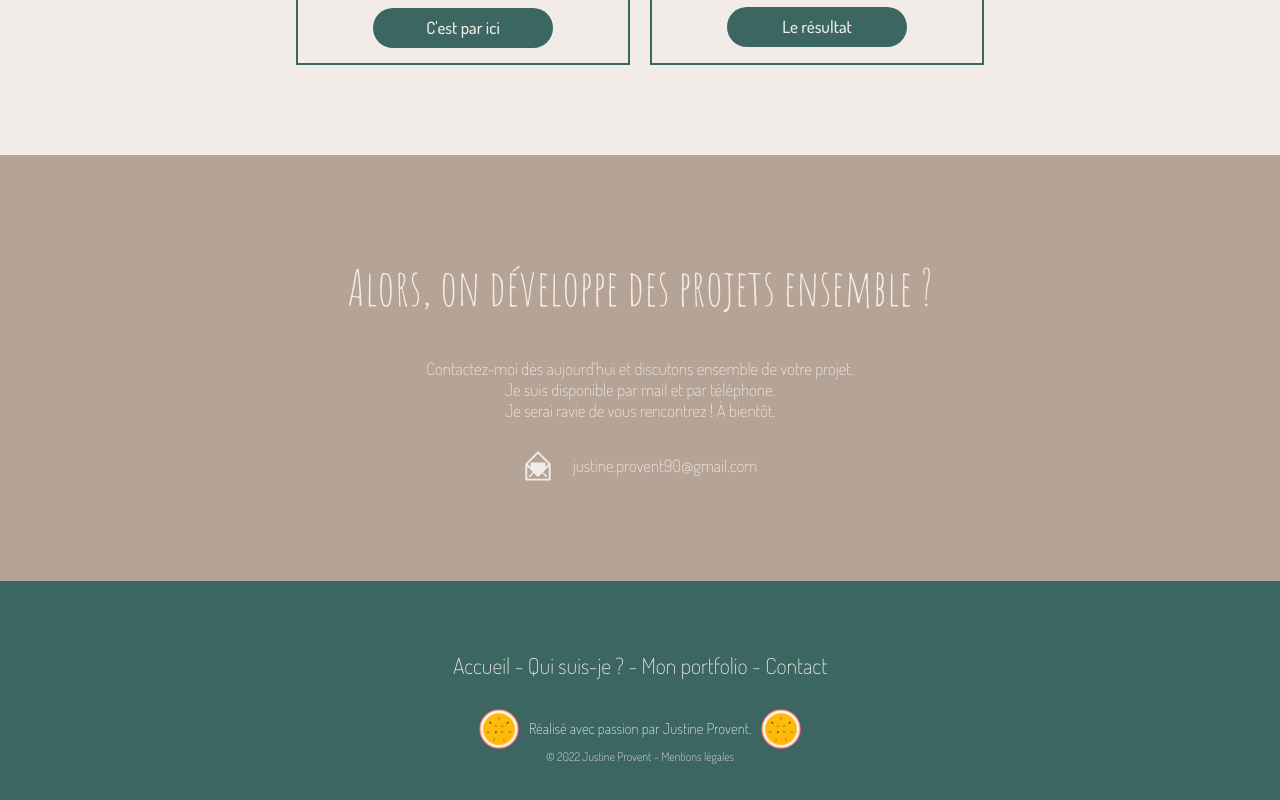
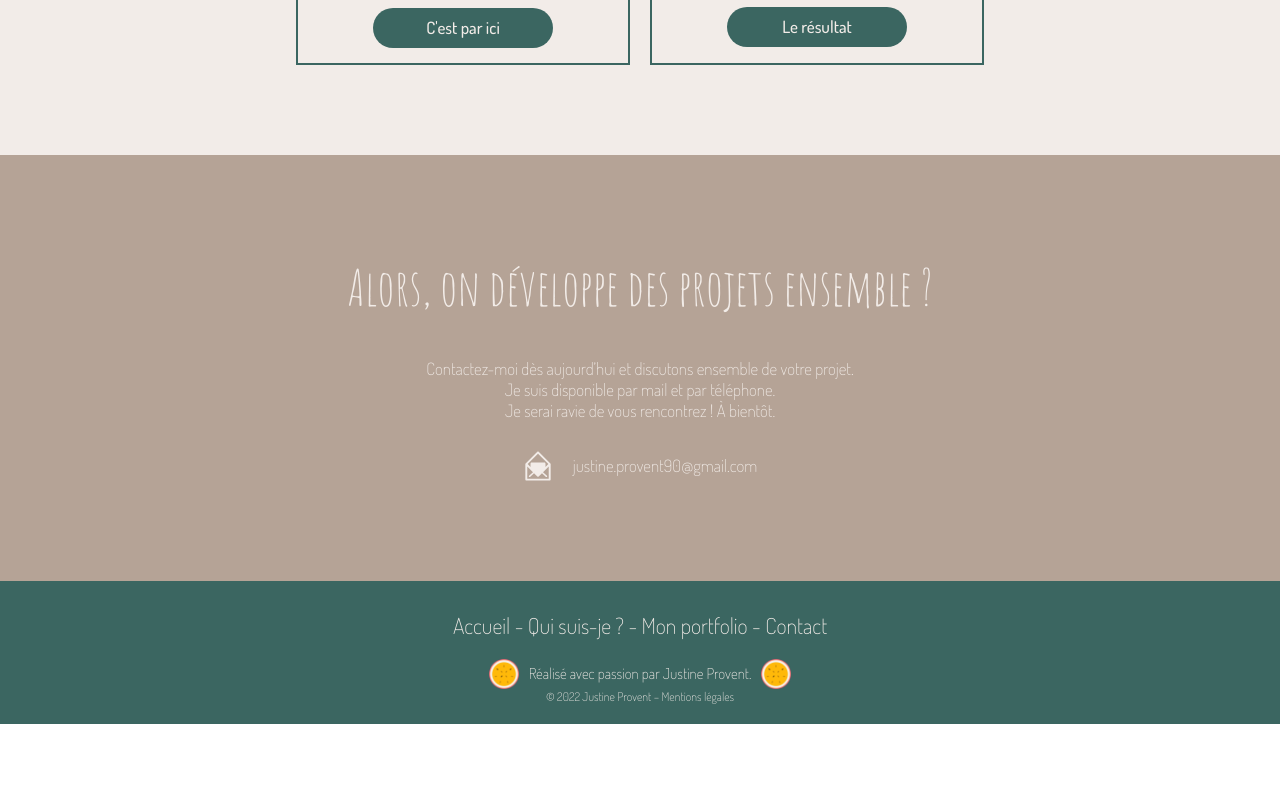
Before and after one commit to JuPrvnt/site-perso-frontend, a React (Create React App) app: page / in a window 1280 px wide. Shown: the part 2718-3518 px from the top of the page. After the commit the page ends 3442 px from the top, so only its background shows below. Built offline with nearby package versions, Linux system fonts and the light colour scheme.

Commit message:
footer + petit

```diff
--- a/src/components/Footer/Footer.scss
+++ b/src/components/Footer/Footer.scss
@@ -5,12 +5,12 @@
 
 .style-footer {
   margin: 0px;
-  padding: 50px 15% 50px 15%;
+  padding: 20px 15% 20px 15%;
 }
 
 .links-footer {
   font-size: 22px;
-  margin: 20px;
+  margin: 10px;
 }
 
 .white-links {
@@ -27,7 +27,7 @@
 }
 
 .passion-fruit {
-  width: 40px;
+  width: 30px;
   margin: 10px;
 }
 
```
